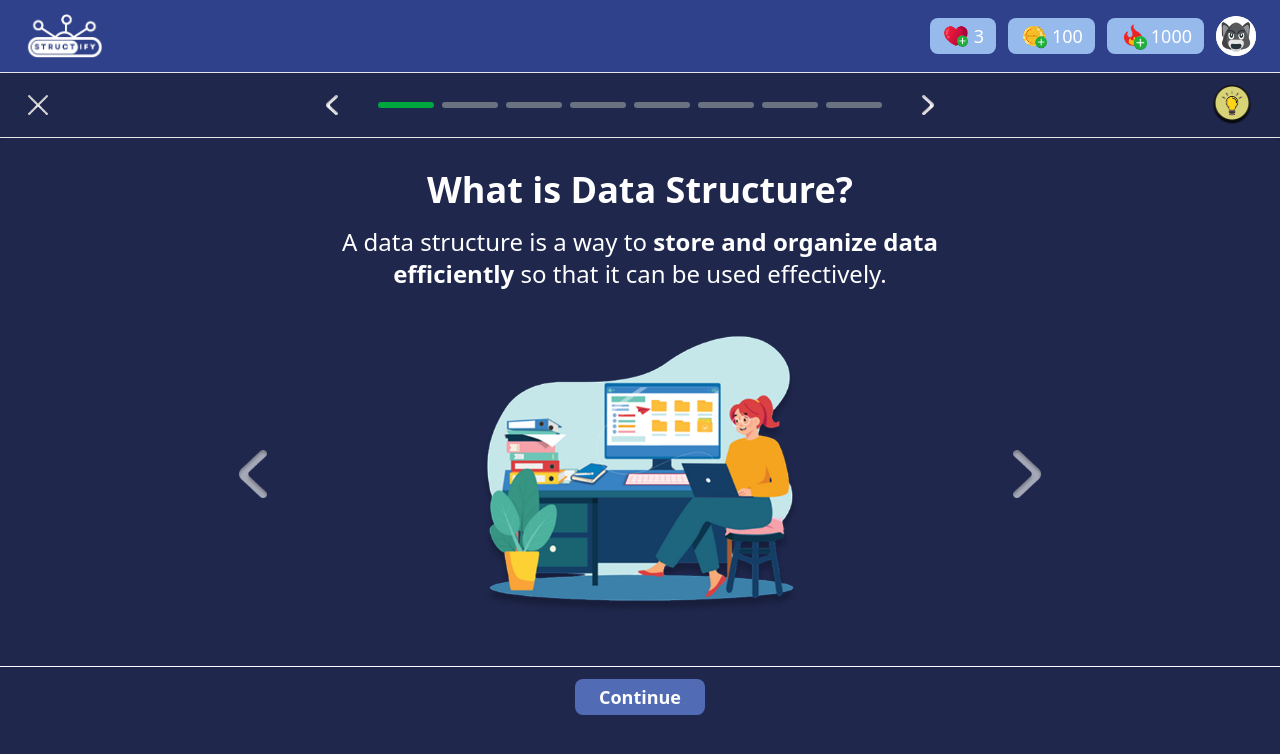
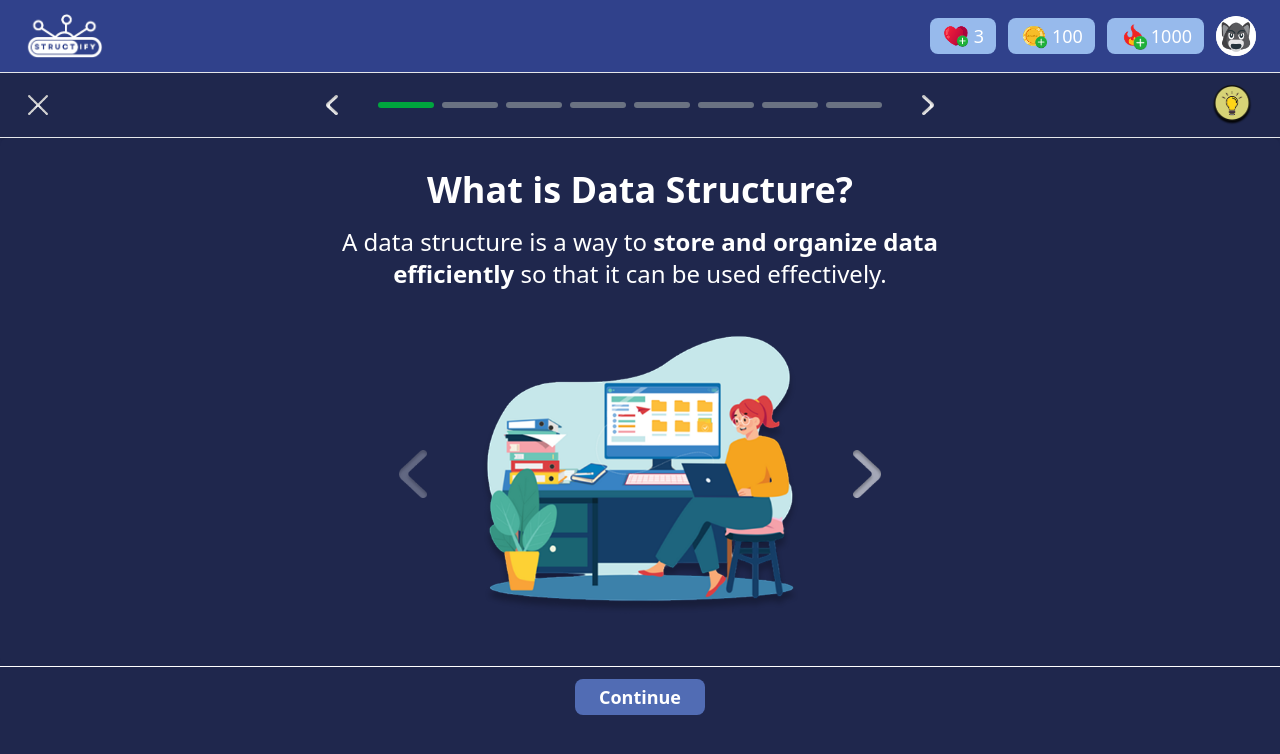
Before and after one commit to kurtpantaleon/Structify, a React (Vite) app in the folder Structify/: page /lesson1 in a window 1280 px wide. Shown: the top 754 px of the page. Built offline with nearby package versions, Linux system fonts and the light colour scheme.

Commit message:
nagana na yung slide sa pages

```diff
--- a/Structify/src/components/LessonPages.jsx
+++ b/Structify/src/components/LessonPages.jsx
@@ -1,31 +1,61 @@
-import React from 'react'
+import React, { useState } from 'react';
 
-function LessonPages({ title, description, leftIcon, rightIcon, lessonImage }) {
+function LessonPages({ title, lessons, leftIcon, rightIcon }) {
+  const [currentIndex, setCurrentIndex] = useState(0);
+
+  // Function to move forward
+  const nextLesson = () => {
+    if (currentIndex < lessons.length - 1) {
+      setCurrentIndex((prevIndex) => prevIndex + 1);
+    }
+  };
+
+  // Function to move backward
+  const prevLesson = () => {
+    if (currentIndex > 0) {
+      setCurrentIndex((prevIndex) => prevIndex - 1);
+    }
+  };
+
   return (
     <div className="bg-[#1F274D] text-white p-8 rounded-lg flex flex-col items-center">
       {/* Title */}
       <h2 className="text-4xl font-bold mb-4 text-center">{title}</h2>
 
       {/* Description */}
-      <p className="text-center max-w-2xl text-2xl mb-6">{description}</p>
+      <p className="text-center max-w-2xl text-2xl mb-6">
+        {lessons[currentIndex].description}
+      </p>
 
       {/* Image with Arrows for Navigation */}
-      <div className="flex items-center space-x-50">
+      <div className="flex items-center space-x-10">
         {/* Left Arrow */}
-        <button>
-          <img src={leftIcon} alt="Previous" className="h-12 w-7 cursor-pointer " />
+        <button onClick={prevLesson} disabled={currentIndex === 0}>
+          <img
+            src={leftIcon}
+            alt="Previous"
+            className={`h-12 w-7 cursor-pointer ${currentIndex === 0 ? 'opacity-50 cursor-not-allowed' : ''}`}
+          />
         </button>
 
         {/* Lesson Image */}
-        <img src={lessonImage} alt="Lesson" className="h-80 w-auto" />
+        <img
+          src={lessons[currentIndex].image}
+          alt="Lesson"
+          className="h-80 w-auto"
+        />
 
         {/* Right Arrow */}
-        <button>
-          <img src={rightIcon} alt="Next" className="h-12 w-7 cursor-pointer " />
+        <button onClick={nextLesson} disabled={currentIndex === lessons.length - 1}>
+          <img
+            src={rightIcon}
+            alt="Next"
+            className={`h-12 w-7 cursor-pointer ${currentIndex === lessons.length - 1 ? 'opacity-50 cursor-not-allowed' : ''}`}
+          />
         </button>
       </div>
     </div>
-  )
+  );
 }
 
-export default LessonPages
+export default LessonPages;
--- a/Structify/src/pages/Week 1 Pages/Lesson 1/Page1.jsx
+++ b/Structify/src/pages/Week 1 Pages/Lesson 1/Page1.jsx
@@ -3,29 +3,42 @@ import SubHeading2 from '../../../components/SubHeading2';
 import Header from '../../../components/Header';
 import LessonPages from '../../../components/LessonPages';
 import Bullet1 from '../../../assets/images/Lesson1 Images/Week1/Page 1/Bullet 1.png';
+import Bullet2 from '../../../assets/images/Lesson1 Images/Week1/Page 1/Bullet 2.png';
+import Bullet3 from '../../../assets/images/Lesson1 Images/Week1/Page 1/Bullet 3.png';
 import BigLeftNextIcon from '../../../assets/images/Big Left Next Icon.png';
 import BigRightNextIcon from '../../../assets/images/Big Right Next Icon.png';
 import LessonFooter from '../../../components/LessonFooter';
 
 function Page1() {
+  // Lesson content stored in an array
+  const lessons = [
+    {
+      description: <>A data structure is a way to <span className="font-bold">store and organize data efficiently</span> so that it can be used effectively.</>,
+      image: Bullet1
+    },
+    {
+      description: <>Common data structures include <span className="font-bold">arrays, linked lists, stacks, and queues</span>, each serving different purposes.</>,
+      image: Bullet2
+    },
+    {
+      description: <>Choosing the right data structure can <span className="font-bold">optimize performance</span> and improve data retrieval and storage.</>,
+      image: Bullet3
+    }
+  ];
+
   return (
     <div className="min-h-screen bg-[#1F274D] text-white flex flex-col">
       <Header />
       <SubHeading2 />
       <LessonPages
         title="What is Data Structure?"
-        description={
-          <>
-            A data structure is a way to  <span className="font-bold">store and organize data efficiently</span> so that it can be used effectively.
-          </>
-        }
+        lessons={lessons}  // Pass lessons array
         leftIcon={BigLeftNextIcon}
         rightIcon={BigRightNextIcon}
-        lessonImage={Bullet1}
       />
       <LessonFooter buttonText="Continue"/>
     </div>
-  )
+  );
 }
 
-export default Page1
+export default Page1;
```
Also changed, not shown: Structify/src/pages/Week 1 Pages/Lesson 1/Page4.jsx (added), Structify/src/pages/Week 1 Pages/Lesson 1/Page5.jsx (added), Structify/src/pages/Week 1 Pages/Lesson 1/Page6.jsx (added), Structify/src/pages/Week 1 Pages/Lesson 1/Page7.jsx (added), Structify/src/pages/Week 1 Pages/Lesson 1/Page8.jsx (added).
